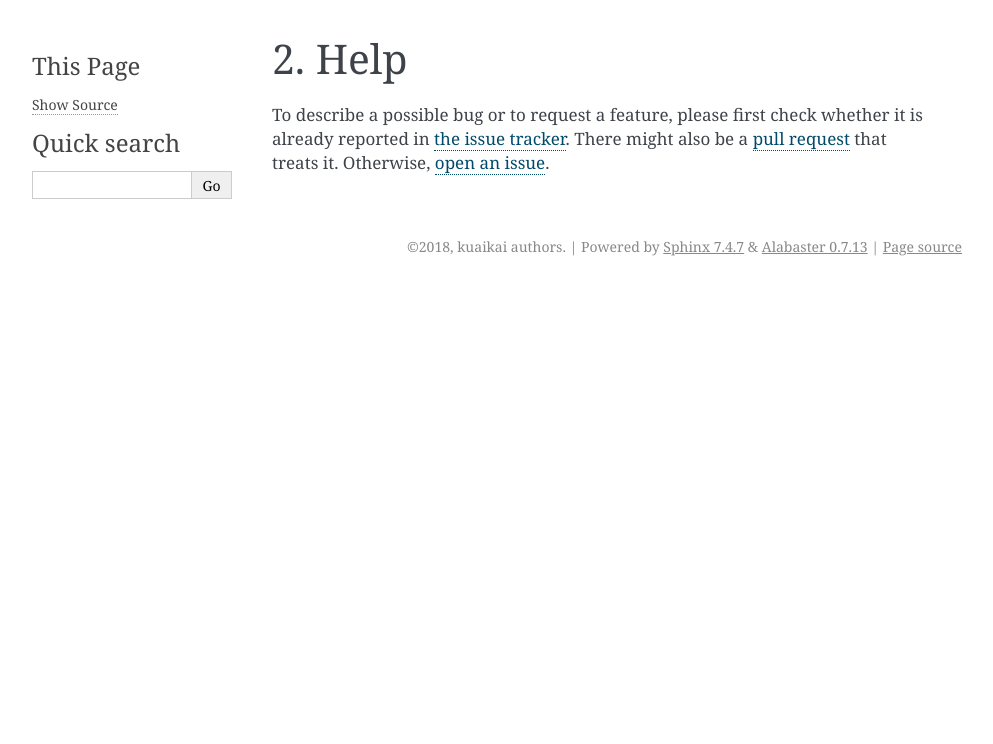
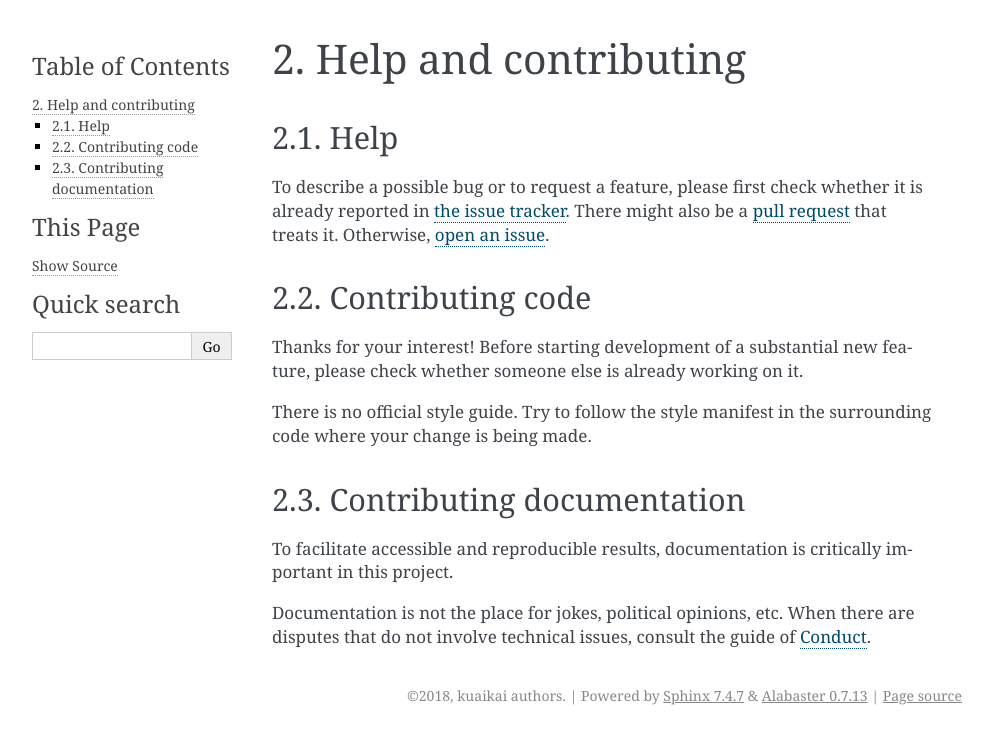
Before and after one commit to kuaikai/kuaikai, a Sphinx documentation site: the page built from doc/help.rst, in a window 1280 px wide. Shown: the top 744 px of the page, without its empty margins (148-1141 px from the left). Built offline with Sphinx 7.4.7, drawn with Linux system fonts in a browser that asks for light colours.

Commit message:
DOC: more guidelines about help, contributing

```diff
--- a/doc/help.rst
+++ b/doc/help.rst
@@ -1,12 +1,34 @@
+Help and contributing
+=====================
+
 Help
-====
-
+----
 
 To describe a possible bug or to request a feature, please first check whether
 it is already reported in `the issue tracker`_.  There might also be a `pull
 request`_ that treats it. Otherwise, `open an issue`_.
 
+Contributing code
+-----------------
+
+Thanks for your interest! Before starting development of a substantial new
+feature, please check whether someone else is already working on it.
+
+There is no official style guide. Try to follow the style manifest in the
+surrounding code where your change is being made.
+
+Contributing documentation
+--------------------------
+
+To facilitate accessible and reproducible results, documentation is critically
+important in this project.
+
+Documentation is not the place for jokes, political opinions, etc. When there
+are disputes that do not involve technical issues, consult the guide of
+Conduct_.
+
 
 .. _`the issue tracker`: https://github.com/kuaikai/kuaikai/issues
 .. _`pull request`: https://github.com/kuaikai/kuaikai/pulls
 .. _`open an issue`: https://github.com/kuaikai/kuaikai/issues/new
+.. _Conduct: https://github.com/kuaikai/kuaikai/blob/master/CODE_OF_CONDUCT.md
```
